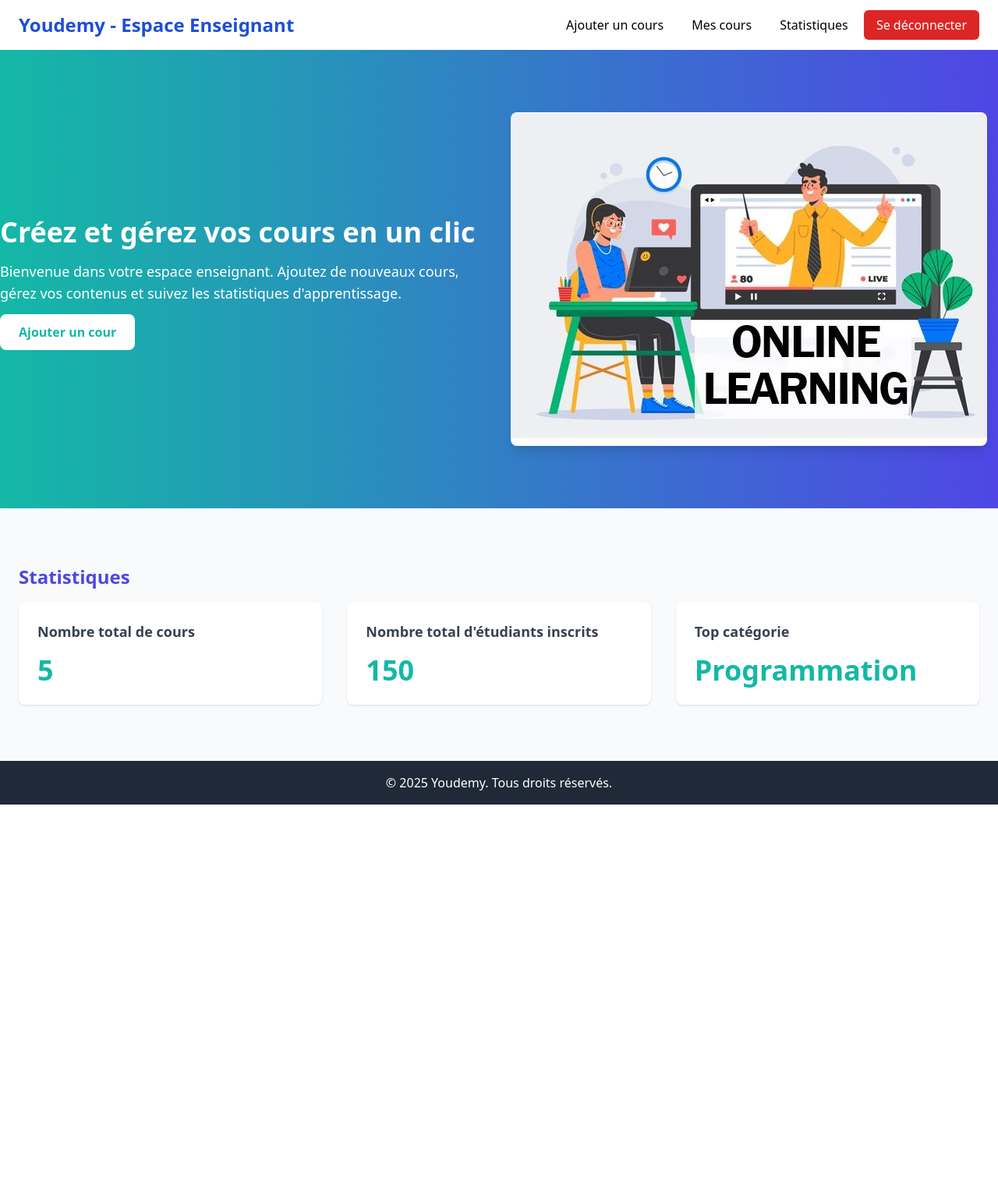
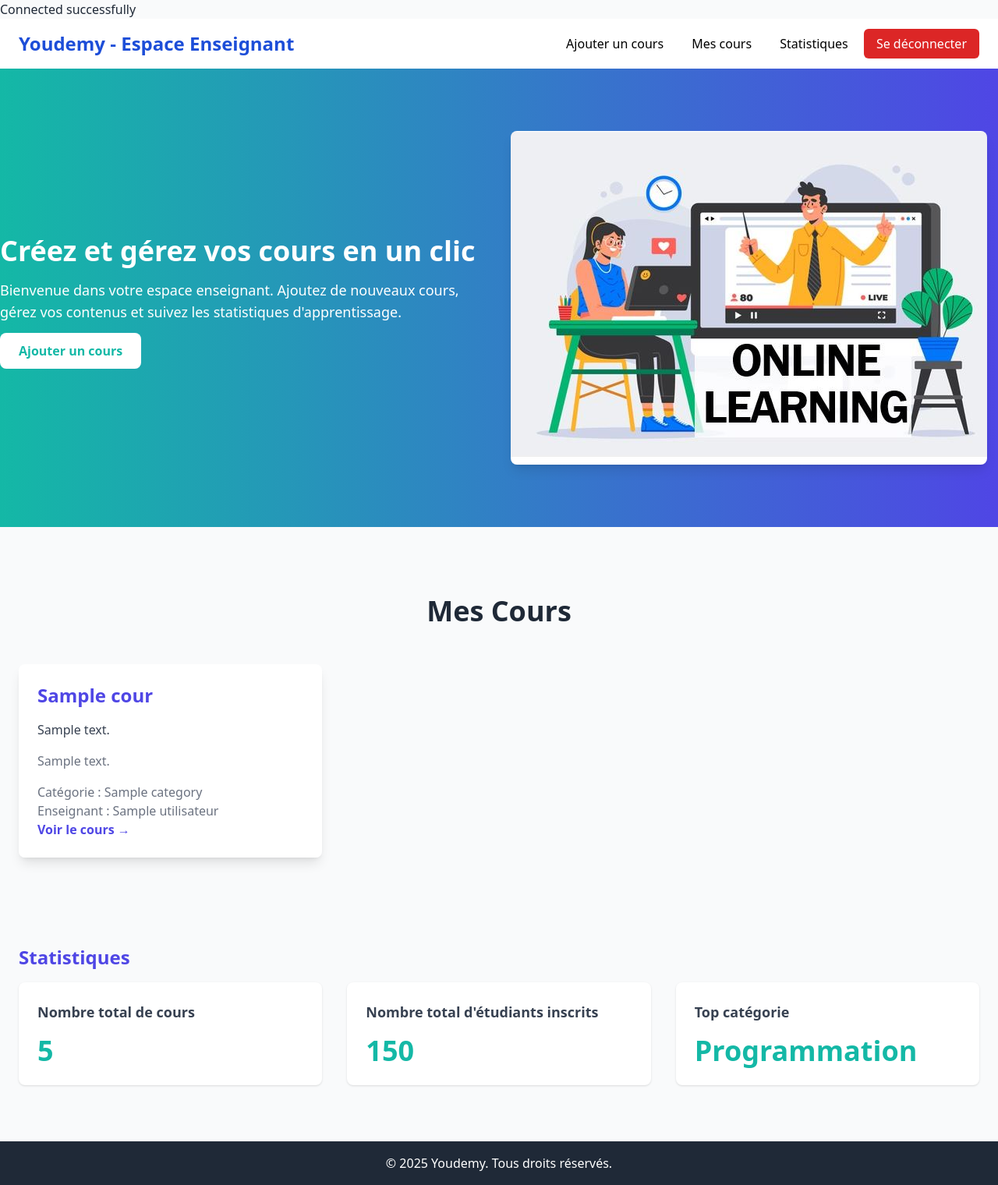
Before and after one commit to dounia-elg/Youdemy, a PHP site: page /Enseignant/Espace_Enseignant.php in a window 1280 px wide. Shown: the whole page at 78% size. Before the commit the page ends 1032 px from the top, so only its background shows below. Run offline with PHP 8.4, Linux system fonts and the light colour scheme; the visitor is signed in with stand-in values (Sample User, id 1); tables that the repository leaves empty hold one stand-in row (values such as "Sample post"); some libraries are stand-ins or nearby versions.

Commit message:
Affichage les cours dans l'espace enseignant

```diff
--- a/Cours/ClasseCours.php
+++ b/Cours/ClasseCours.php
@@ -7,14 +7,17 @@
     private string $contenu;
     private int $idCategorie;
     private int $idEnseignant;
+    private string $categorie;
+    private int $id;
 
-    public function __construct(PDO $conn, string $titre, string $description, string $contenu, int $idCategorie, int $idEnseignant) {
+    public function __construct(PDO $conn, string $titre, string $description, string $contenu, int $idCategorie, int $idEnseignant, string $categorie = '') {
         $this->conn = $conn;
         $this->titre = $titre;
         $this->description = $description;
         $this->contenu = $contenu;
         $this->idCategorie = $idCategorie;
         $this->idEnseignant = $idEnseignant;
+        $this->categorie = $categorie;
     }
 
     public function ajouterCours(): bool {
@@ -67,13 +70,31 @@
         }
     }
 
-    public function getCoursByEnseignant($enseignant_id) {
-        $query = "SELECT * FROM cours WHERE id_enseignant = :id_enseignant";
-        $stmt = $this->conn->prepare($query);
-        $stmt->bindParam(':id_enseignant', $enseignant_id);
+    public static function getCoursByEnseignant(PDO $conn, $enseignant_id) {
+        $query = "
+            SELECT
+                cours.id_cour,
+                cours.titre,
+                cours.description,
+                cours.contenu,
+                categories.nom AS categorie_nom,
+                utilisateur.nom AS enseignant_nom
+            FROM
+                cours
+            LEFT JOIN
+                categories ON cours.id_categorie = categories.id_categorie
+            LEFT JOIN
+                utilisateur ON cours.id_enseignant = utilisateur.id
+            WHERE
+                cours.id_enseignant = :id_enseignant
+        ";
+        $stmt = $conn->prepare($query);
+        $stmt->bindParam(':id_enseignant', $enseignant_id, PDO::PARAM_INT);
         $stmt->execute();
         return $stmt->fetchAll(PDO::FETCH_ASSOC);
     }
+
+
 
     public function rechercherCours(string $motCle): array {
         try {
--- a/Enseignant/Espace_Enseignant.php
+++ b/Enseignant/Espace_Enseignant.php
@@ -1,3 +1,18 @@
+<?php
+session_start();
+require_once '../connect.php';
+require_once '../Cours/ClasseCours.php';
+
+if (!isset($_SESSION['id_enseignant'])) {
+    header("Location: /Authentification/login.php");
+    exit();
+}
+
+$enseignant_id = $_SESSION['id_enseignant'];
+
+$cours = Cours::getCoursByEnseignant($conn, $enseignant_id);
+?>
+
 <!DOCTYPE html>
 <html lang="en">
 <head>
@@ -13,11 +28,10 @@
     <div class="container mx-auto flex justify-between items-center px-6">
       <h1 class="text-2xl font-bold text-blue-700">Youdemy - Espace Enseignant</h1>
       <nav>
-        <a href="#add-course" class="mx-4 hover:underline">Ajouter un cours</a>
+        <a href="../Cours/ajouterCours.php" class="mx-4 hover:underline">Ajouter un cours</a>
         <a href="#manage-courses" class="mx-4 hover:underline">Mes cours</a>
         <a href="#statistics" class="mx-4 hover:underline">Statistiques</a>
-        <a href="../Authentification/logout.php"  class="w-full py-2 px-4 bg-red-600 text-white rounded-md shadow-sm hover:bg-red-700 focus:outline-none focus:ring-2 focus:ring-red-500 focus:ring-offset-2">Se déconnecter</a>
-
+        <a href="../Authentification/logout.php" class="w-full py-2 px-4 bg-red-600 text-white rounded-md shadow-sm hover:bg-red-700 focus:outline-none focus:ring-2 focus:ring-red-500 focus:ring-offset-2">Se déconnecter</a>
       </nav>
     </div>
   </header>
@@ -30,7 +44,7 @@
         <p class="text-lg mb-6">
           Bienvenue dans votre espace enseignant. Ajoutez de nouveaux cours, gérez vos contenus et suivez les statistiques d'apprentissage.
         </p>
-        <a href="../Cours/ajouterCours.php" class="px-6 py-3 bg-white text-teal-500 font-bold rounded-lg hover:bg-gray-200">Ajouter un cour</a>
+        <a href="../Cours/ajouterCours.php" class="px-6 py-3 bg-white text-teal-500 font-bold rounded-lg hover:bg-gray-200">Ajouter un cours</a>
       </div>
       <div class="md:w-1/2 mt-6 md:mt-0">
         <img src="/img/teacher.jpg" alt="Espace Enseignant" class="rounded-lg shadow-lg mx-auto">
@@ -42,11 +56,51 @@
   <main class="container mx-auto p-6">
 
     <!-- Gestion mes cours -->
-
-
-
-
-
+    <section id="courses" class="py-16 bg-gray-50">
+    <div class="container mx-auto">
+        <h2 class="text-4xl font-bold text-center mb-12 text-gray-800">Mes Cours</h2>
+        <div class="grid grid-cols-1 md:grid-cols-3 gap-8">
+            <?php if ($cours): ?>
+                <?php foreach ($cours as $cour): ?>
+                    <div class="rounded-lg shadow-lg overflow-hidden">
+                        <div class="p-6 bg-white">
+                            <!-- Titre du cours -->
+                            <h3 class="text-2xl font-bold text-indigo-600 mb-4"><?= htmlspecialchars($cour['titre']) ?></h3>
+                            <!-- Description -->
+                            <p class="text-gray-700 mb-4"><?= htmlspecialchars($cour['description']) ?></p>
+                            <!-- Contenu -->
+                            <div class="mb-4">
+                                <?php if (filter_var($cour['contenu'], FILTER_VALIDATE_URL) && strpos($cour['contenu'], 'youtube.com') !== false): ?>
+                                    <!-- Contenu vidéo -->
+                                    <iframe
+                                        width="100%"
+                                        height="200"
+                                        src="<?= htmlspecialchars(str_replace('watch?v=', 'embed/', $cour['contenu'])) ?>"
+                                        frameborder="0"
+                                        allow="accelerometer; autoplay; clipboard-write; encrypted-media; gyroscope; picture-in-picture"
+                                        allowfullscreen>
+                                    </iframe>
+                                <?php else: ?>
+                                    <!-- Contenu texte -->
+                                    <p class="text-gray-500"><?= htmlspecialchars($cour['contenu']) ?></p>
+                                <?php endif; ?>
+                            </div>
+                            <!-- Catégorie -->
+                            <p class="text-gray-500">Catégorie : <?= htmlspecialchars($cour['categorie_nom']) ?></p>
+                            <!-- Enseignant -->
+                            <p class="text-gray-500">Enseignant : <?= htmlspecialchars($cour['enseignant_nom']) ?></p>
+                            <!-- Lien vers le détail -->
+                            <a href="../Cours/detailCours.php?id=<?= $cour['id_cour'] ?>"
+                               class="text-indigo-600 font-semibold hover:underline">Voir le cours →</a>
+                        </div>
+                    </div>
+                <?php endforeach; ?>
+            <?php else: ?>
+                <p class="col-span-3 text-center text-gray-700">Aucun cours ajouté pour le moment.</p>
+            <?php endif; ?>
+        </div>
+    </div>
+</section>
 
 
 
--- a/index.php
+++ b/index.php
@@ -76,7 +76,7 @@
             <h3 class="text-2xl font-bold text-indigo-600 mb-4">Développement Web</h3>
             <p class="text-gray-700 mb-4">Apprenez les bases du développement web avec HTML, CSS et JavaScript.
             </p>
-            <a href="#" class="text-indigo-600 font-semibold hover:underline">Voir le cours &rarr;</a>
+            <a href="/Cours/detailCours.php" class="text-indigo-600 font-semibold hover:underline">Voir le cours &rarr;</a>
           </div>
         </div>
         <!-- Card 2 -->
@@ -87,7 +87,7 @@
             <p class="text-gray-700 mb-4">
               Explorez les outils de création comme Photoshop et Illustrator.
             </p>
-            <a href="#" class="text-green-600 font-semibold hover:underline">Voir le cours &rarr;</a>
+            <a href="/Cours/detailCours.php" class="text-green-600 font-semibold hover:underline">Voir le cours &rarr;</a>
           </div>
         </div>
         <!-- Card 3 -->
@@ -98,7 +98,7 @@
             <p class="text-gray-700 mb-4">
               Maîtrisez les outils d'analyse de données avec Python et Excel.
             </p>
-            <a href="#" class="text-purple-600 font-semibold hover:underline">Voir le cours &rarr;</a>
+            <a href="/Cours/detailCours.php" class="text-purple-600 font-semibold hover:underline">Voir le cours &rarr;</a>
           </div>
         </div>
       </div>
```
